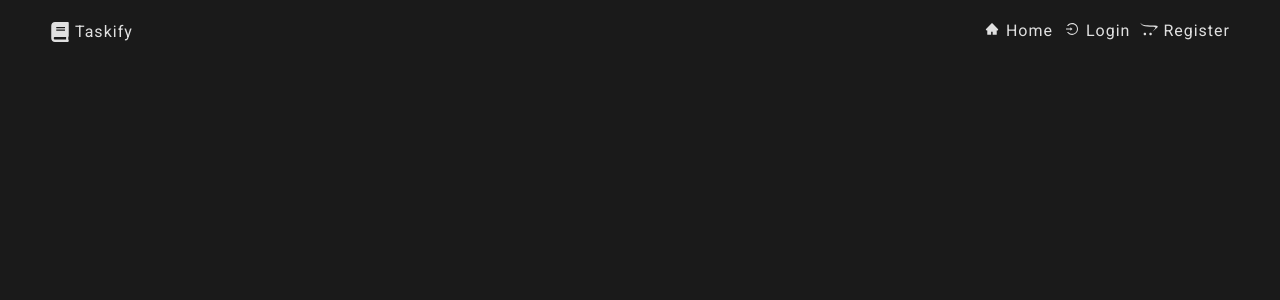
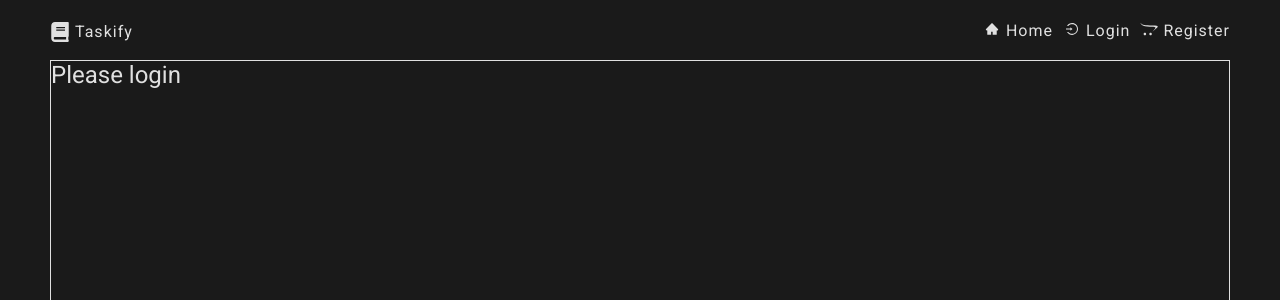
Before and after one commit to DickenMabunda/Task_Logger, a React (Vite) app in the folder frontend/: page / in a window 1280 px wide. Shown: the top 300 px of the page. Built offline with nearby package versions, Linux system fonts and the light colour scheme; no server answers.

Commit message:
fixed the homeview

```diff
--- a/frontend/src/App.css
+++ b/frontend/src/App.css
@@ -14,7 +14,7 @@ body::-webkit-scrollbar {
 
 /* Navbar */
 .navbar {
-    position: fixed;
+  position: fixed;
   top: 0;
   width: 100%;
   z-index: 100;
@@ -25,7 +25,6 @@ body::-webkit-scrollbar {
     justify-content: end;
     width: 100%;
     height: 60px;
-
 
 }
 
@@ -194,3 +193,11 @@ body::-webkit-scrollbar {
   max-width: 400px;
   text-align: center;
 }
+
+/* Home */
+
+.home {
+  border: 1px solid;
+  margin: 60px 50px 0px 50px;
+  height: 100vh;
+}
--- a/frontend/src/pages/Home.jsx
+++ b/frontend/src/pages/Home.jsx
@@ -42,7 +42,7 @@ export default function Home() {
 
     }
   return (
-    <div>
+    <div className='home'>
 
         {isLoggedIn ? (
              <><h2>Hi, {username}. Welcome!!!</h2> <button onClick={handleLogout}>Logout</button></> ): <h2>Please login</h2>}
```
Also changed, not shown: 1 other file (tests, documents, lock files or other folders).
